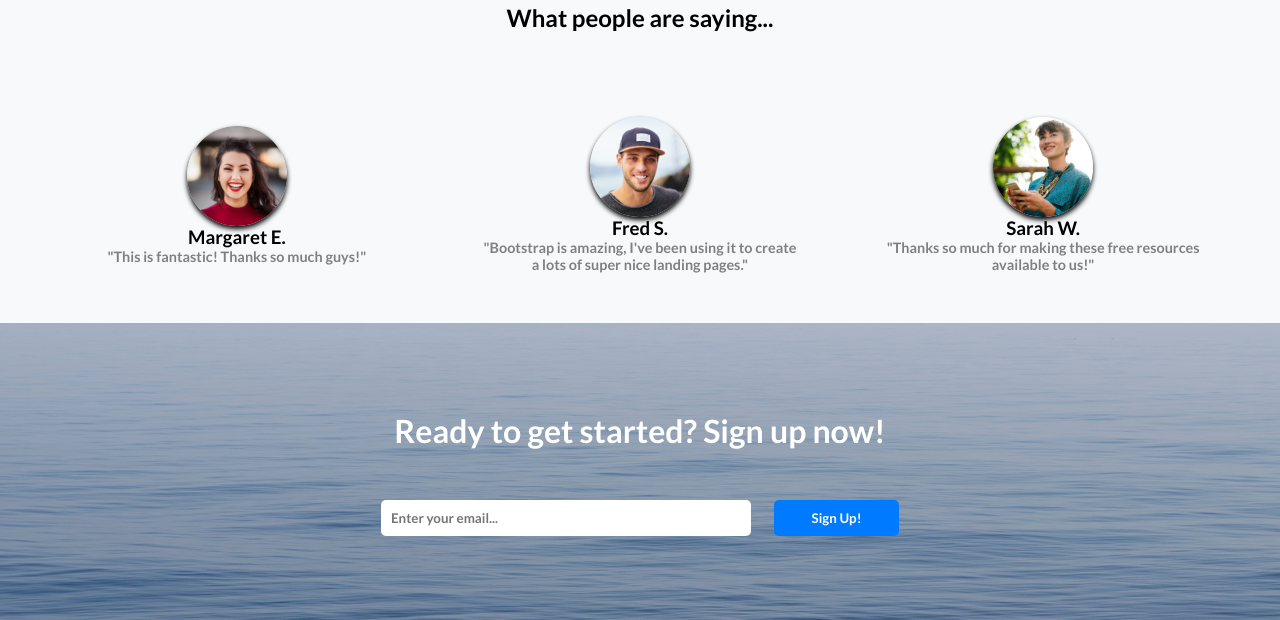
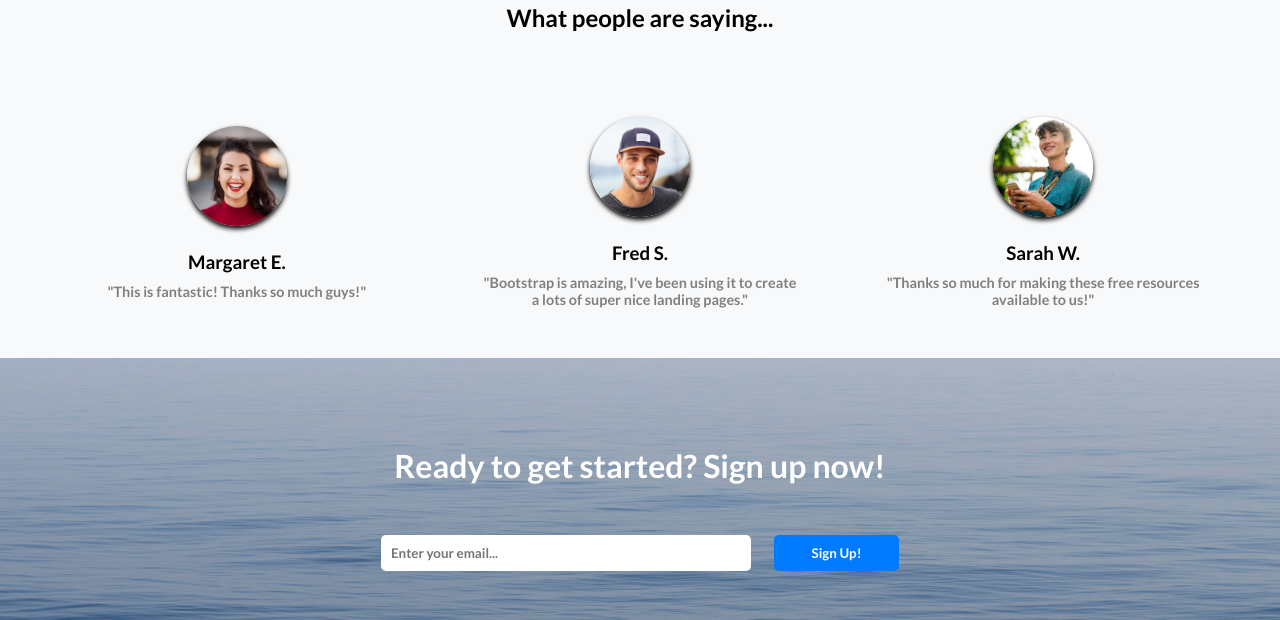
Before and after one commit to djasinskis/project.scss, a website: page index.html in a window 1280 px wide. Shown: the part 2093-2713 px from the top of the page. Drawn offline with Linux system fonts and the light colour scheme.

Commit message:
changes2

```diff
--- a/scss/style.scss
+++ b/scss/style.scss
@@ -9,6 +9,7 @@ $text-color:gray;
       background-size: cover;
       background-position: center;
       box-shadow: 0 3px 5px black;
+      margin-bottom: 15px;
       }
 @mixin article {
     background: url(/content/bg-masthead.jpg);
@@ -101,6 +102,10 @@ background: #f8f9fa;
 display: flex;
 justify-content: center;
 align-items: center;
+
+h3{
+  margin: 10px 0;
+}
 
 .item {
   height: 400px;
```
Also changed, not shown: app/css/style.css.
